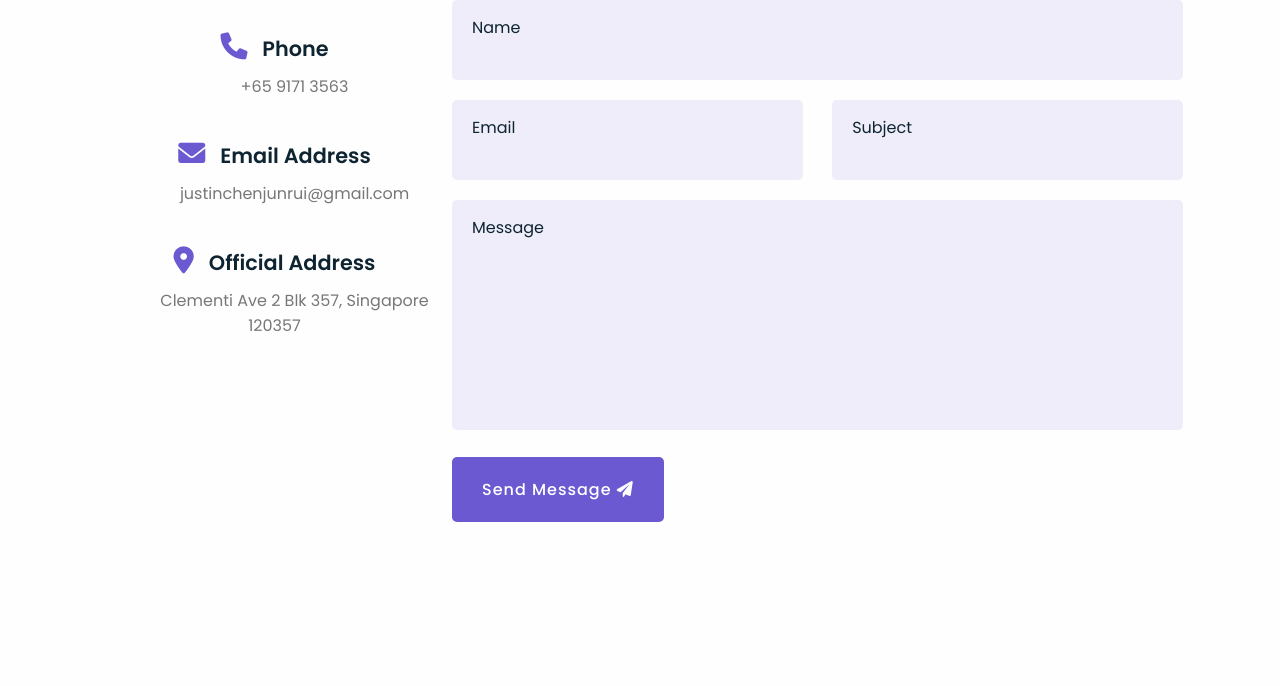
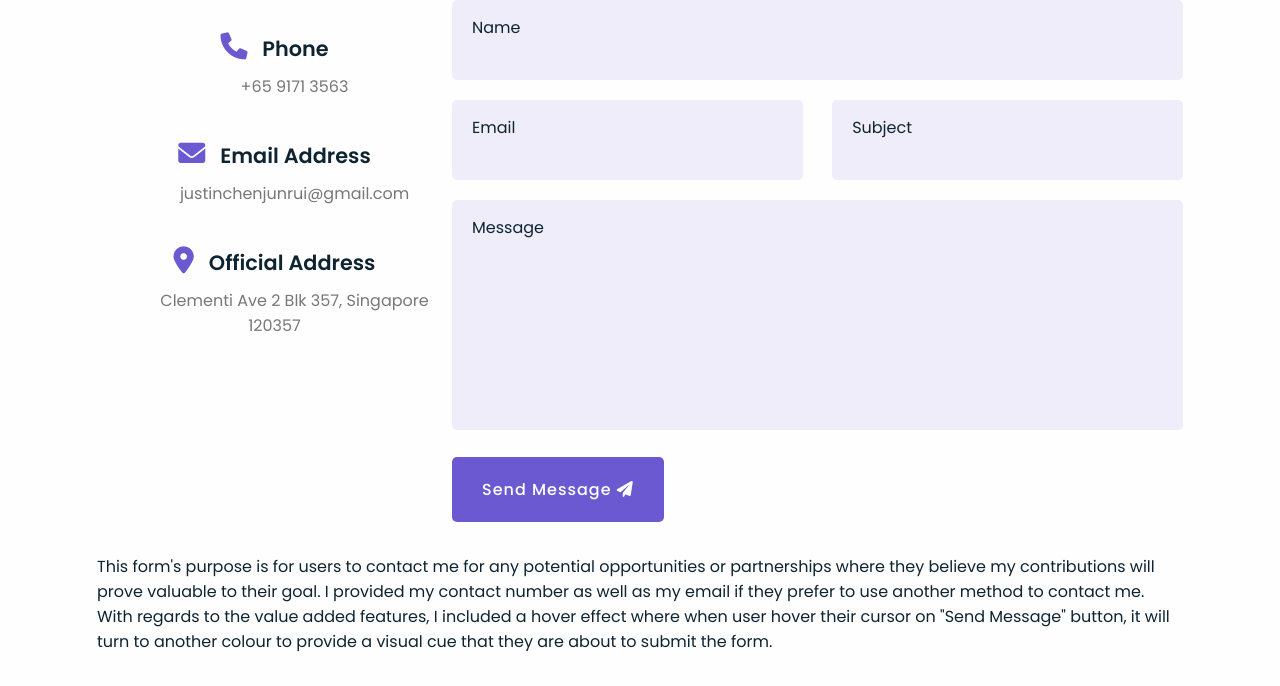
Before and after one commit to nehCnitsuJ/Personal-Portfolio, a plain HTML site: page contact.html in a window 1280 px wide. Shown: the part 372-1058 px from the top of the page. Before the commit the page ends 926 px from the top, so only its background shows below. Drawn offline with Linux system fonts and the light colour scheme.

Commit message:
dux ca final final

```diff
--- a/contact.html
+++ b/contact.html
@@ -133,7 +133,7 @@ li {
 }
 
 .btn:hover {
-  background: var(--hover-color);
+  background: var(--first-color);
 }
 
 /*=======Contact section=======*/
@@ -224,6 +224,10 @@ li {
   margin-top: 0;
   border-radius: 5px;
   cursor: pointer;
+}
+
+#para{
+  margin-top: 2rem;
 }
 
 /*=======Media query max-width 1070px=======*/
@@ -326,6 +330,14 @@ li {
           </div>
         </div>
       </div>
+
+      <!--Paragraph input-->
+      <div class= "container flex-center" id="para">
+        <p>This form's purpose is for users to contact me for any potential opportunities or partnerships where they believe my contributions will prove valuable to their goal.
+          I provided my contact number as well as my email if they prefer to use another method to contact me. With regards to the value added features, I included a hover effect where
+          when user hover their cursor on "Send Message" button, it will turn to another colour to provide a visual cue that they are about to submit the form.
+        </p>
+      </div>
     </section>
 
   </body>
```
